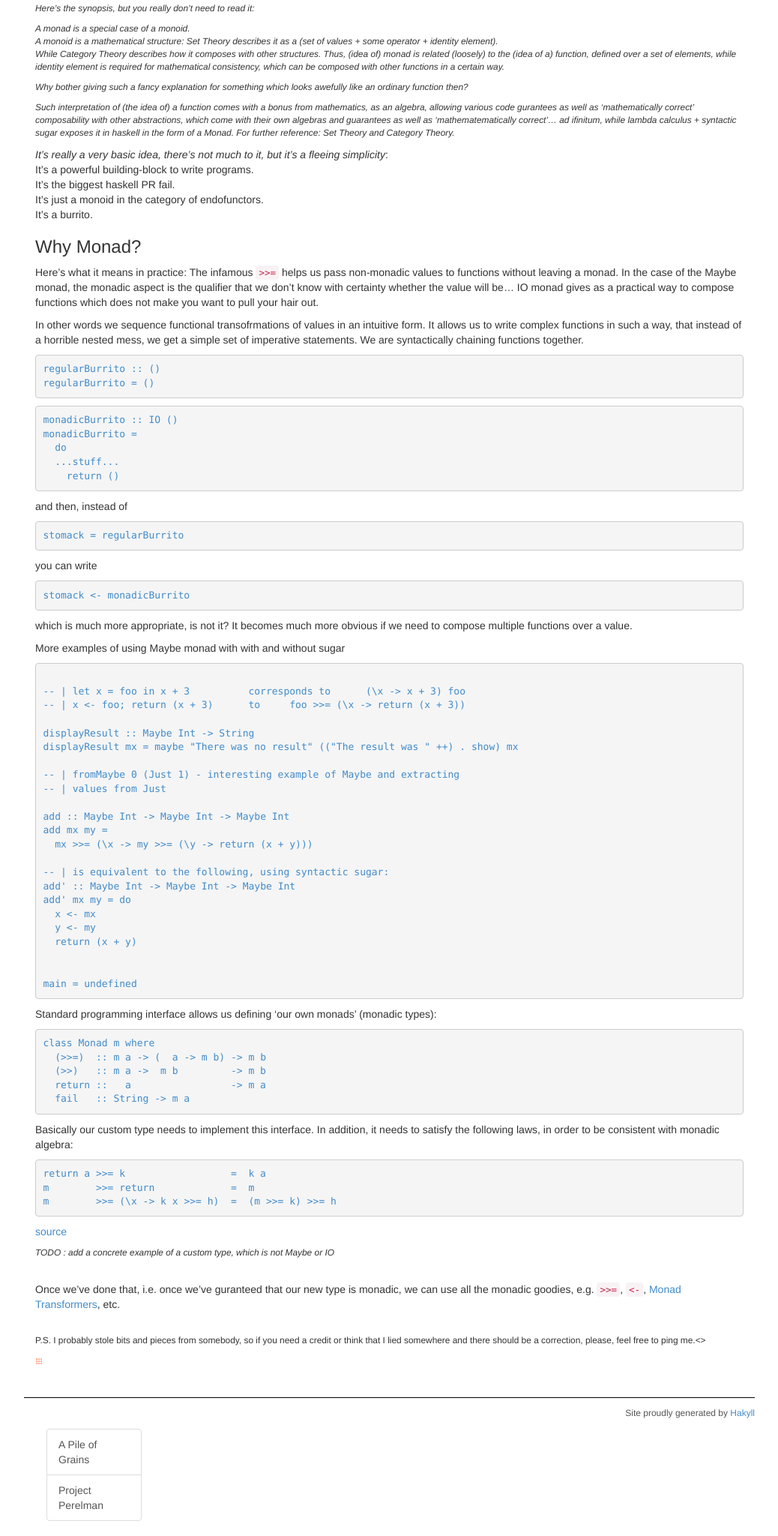
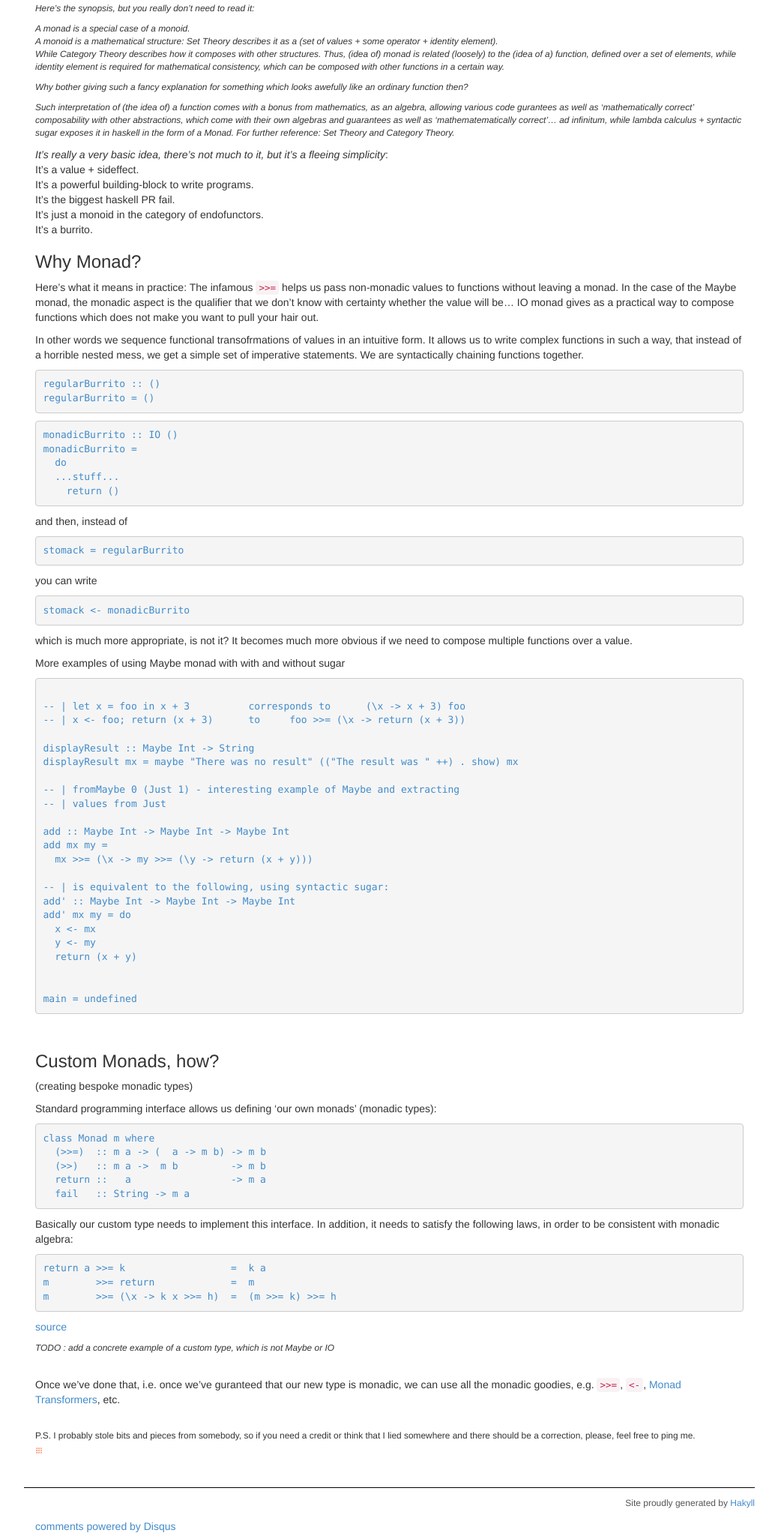
Before and after one commit to madjestic/madjestic.github.io, a plain HTML site: page posts/2019-01-19-a-monad-tutorial.html in a window 1280 px wide. Shown: the part 585-2633 px from the top of the page at 75% size, without its empty margins (23-1061 px from the left). Drawn offline with nearby package versions, Linux system fonts and the light colour scheme; a script that the page names is missing.

Commit message:
fixes in monad tutorial

```diff
--- a/posts/2019-01-19-a-monad-tutorial.html
+++ b/posts/2019-01-19-a-monad-tutorial.html
@@ -95,9 +95,10 @@ The term “Monad” comes from mathematics or philosophy, which exact meaning i
 A monoid is a mathematical structure: Set Theory describes it as a (set of values + some operator + identity element).<br />
 While Category Theory describes how it composes with other structures. Thus, (idea of) monad is related (loosely) to the (idea of a) function, defined over a set of elements, while identity element is required for mathematical consistency, which can be composed with other functions in a certain way.</em></p>
 <p><em>Why bother giving such a fancy explanation for something which looks awefully like an ordinary function then?</em></p>
-<p><em>Such interpretation of (the idea of) a function comes with a bonus from mathematics, as an algebra, allowing various code gurantees as well as ‘mathematically correct’ composability with other abstractions, which come with their own algebras and guarantees as well as ‘mathematematically correct’… ad ifinitum, while lambda calculus + syntactic sugar exposes it in haskell in the form of a Monad. For further reference: Set Theory and Category Theory.</em></p>
+<p><em>Such interpretation of (the idea of) a function comes with a bonus from mathematics, as an algebra, allowing various code gurantees as well as ‘mathematically correct’ composability with other abstractions, which come with their own algebras and guarantees as well as ‘mathematematically correct’… ad infinitum, while lambda calculus + syntactic sugar exposes it in haskell in the form of a Monad. For further reference: Set Theory and Category Theory.</em></p>
 </div>
 <p><em>It’s really a very basic idea, there’s not much to it, but it’s a fleeing simplicity</em>:<br />
+It’s a value + sideffect.<br />
 It’s a powerful building-block to write programs.<br />
 It’s the biggest haskell PR fail.<br />
 It’s just a monoid in the category of endofunctors.<br />
@@ -142,6 +143,10 @@ It’s a burrito.<br />
 <a class="sourceLine" id="cb5-21" title="21">  </a>
 <a class="sourceLine" id="cb5-22" title="22"></a>
 <a class="sourceLine" id="cb5-23" title="23">main <span class="fu">=</span> <span class="fu">undefined</span></a></code></pre></div>
+<p><br />
+</p>
+<h3 id="custom-monads-how">Custom Monads, how?</h3>
+<p>(creating bespoke monadic types)</p>
 <p>Standard programming interface allows us defining ‘our own monads’ (monadic types):</p>
 <div class="sourceCode" id="cb6"><pre class="sourceCode haskell"><code class="sourceCode haskell"><a class="sourceLine" id="cb6-1" title="1"><span class="kw">class</span> <span class="dt">Monad</span> m <span class="kw">where</span></a>
 <a class="sourceLine" id="cb6-2" title="2"><span class="ot">  (&gt;&gt;=)  ::</span> m a <span class="ot">-&gt;</span> (  a <span class="ot">-&gt;</span> m b) <span class="ot">-&gt;</span> m b</a>
@@ -162,7 +167,8 @@ It’s a burrito.<br />
 <br />
 </p>
 <div class="small">
-<p>P.S. I probably stole bits and pieces from somebody, so if you need a credit or think that I lied somewhere and there should be a correction, please, feel free to ping me.&lt;&gt;</p>
+P.S. I probably stole bits and pieces from somebody, so if you need a credit or think that I lied somewhere and there should be a correction, please, feel free to ping me.
+</div>
 
 <img src="../images/null.png" style="width:10px;height:10px;">
 </p>
```
Also changed, not shown: atom.xml (+8 -2 lines).
